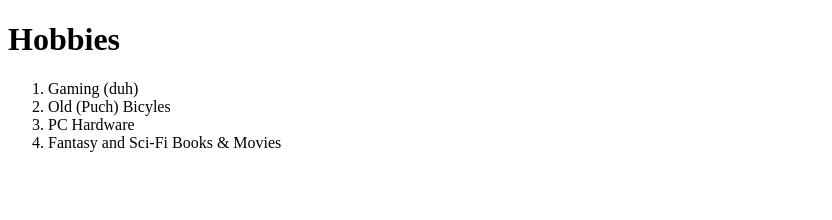
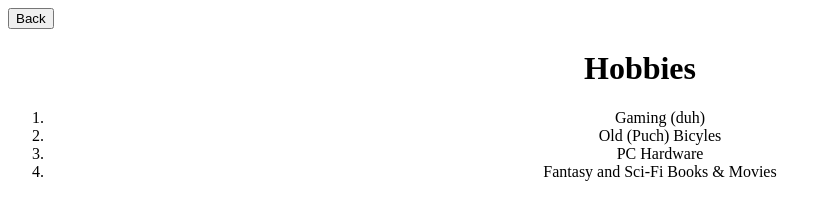
Before and after one commit to Zippo19/CV, a plain HTML site: page Hobbies.html in a window 1280 px wide. Shown: the whole page, without its empty margins (0-832 px from the left). Drawn offline with Linux system fonts and the light colour scheme.

Commit message:
Add files via upload

```diff
--- a/Hobbies.html
+++ b/Hobbies.html
@@ -5,6 +5,10 @@
     <title>Severin's Hobbies</title>
 </head>
 <body>
+    <form action="index.html">
+        <input type="submit" value="Back">
+    </form>
+    <center>
     <h1>Hobbies</h1>
     <ol>
         <li>Gaming (duh)</li>
@@ -12,5 +16,6 @@
         <li>PC Hardware</li>
         <li>Fantasy and Sci-Fi Books & Movies</li>
     </ol>
+</center>
 </body>
 </html>
```
Also changed, not shown: Contact_Info.html (+3 -0 lines).
